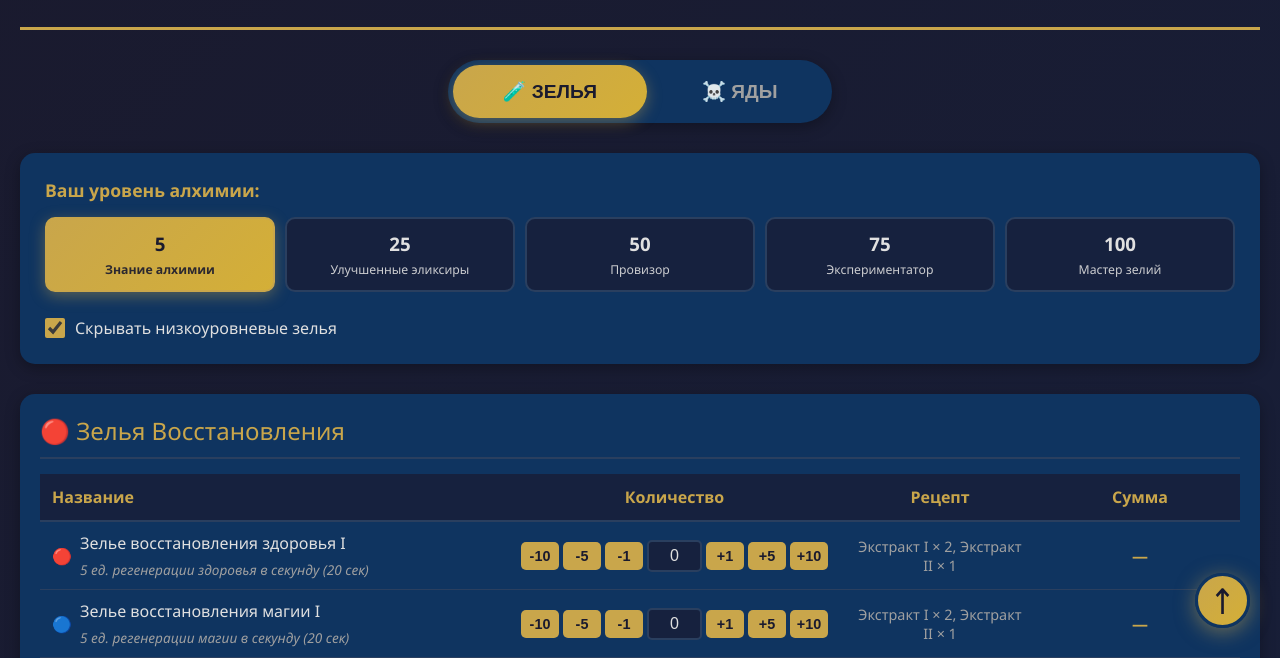
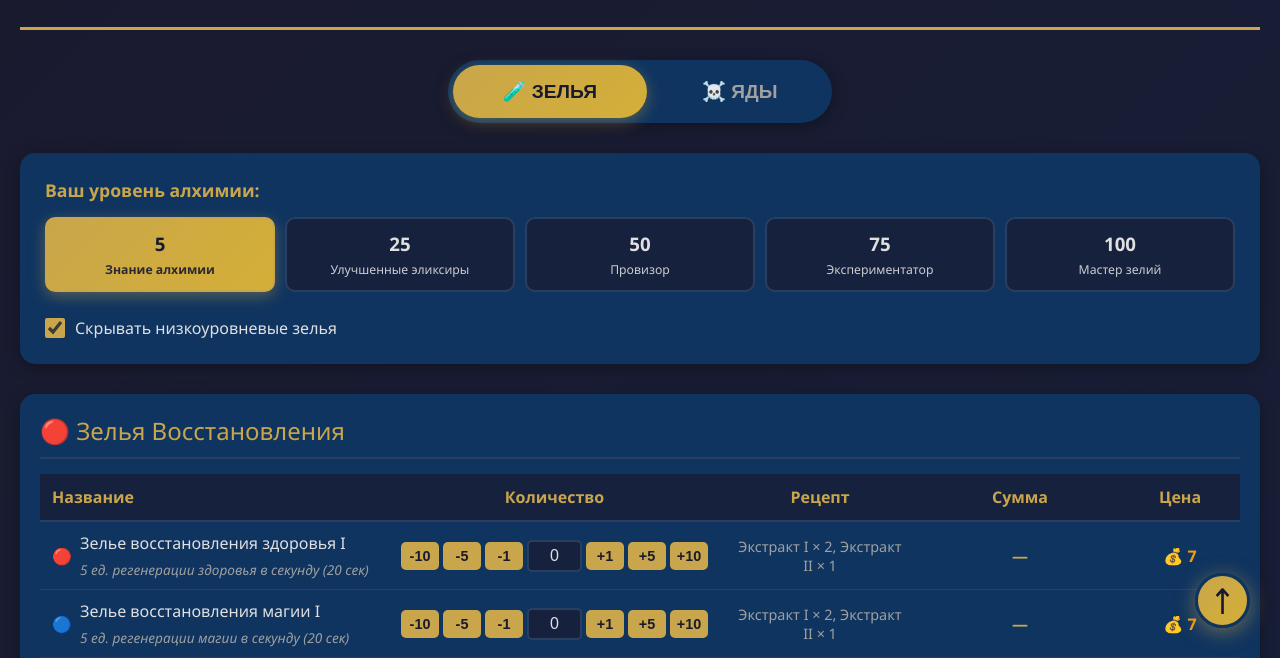
Before and after one commit to EazzzyMax/alchemyRFAB, a plain HTML site: page index.html in a window 1280 px wide. Shown: the part 142-800 px from the top of the page. Drawn offline with Linux system fonts and the light colour scheme.

Commit message:
счетчик цен на спиче 100

```diff
--- a/index.html
+++ b/index.html
@@ -211,7 +211,8 @@
 
         th:nth-child(2),
         th:nth-child(3),
-        th:nth-child(4) {
+        th:nth-child(4),
+        th:nth-child(5) {
             text-align: center;
         }
 
@@ -225,6 +226,16 @@
 
         th:nth-child(4) {
             width: 200px;
+        }
+
+        th:nth-child(5) {
+            width: 120px;
+        }
+
+        .price-cost {
+            text-align: center;
+            color: #f39c12;
+            font-weight: bold;
         }
 
         tbody tr {
@@ -443,6 +454,23 @@
             transition: all 0.3s ease;
         }
 
+        .summary-total-cost {
+            margin-top: 30px;
+            padding: 20px;
+            background: linear-gradient(135deg, rgba(243, 156, 18, 0.2), rgba(230, 126, 34, 0.2));
+            border-radius: 15px;
+            border: 2px solid #f39c12;
+            text-align: center;
+            font-size: 1.5em;
+            color: #e0e0e0;
+            font-weight: bold;
+        }
+
+        .cost-value {
+            color: #f39c12;
+            font-size: 1.2em;
+        }
+
         .reset-btn {
             display: block;
             margin: 30px auto 0;
@@ -646,6 +674,15 @@
         const quantities = {};
         const checklist = {}; // Tracks completed items in summary
 
+        // Extract prices (bag of 50)
+        const extractPrices = {
+            1: 93,   // Bag of 50 Extract I = 93 gold
+            2: 186,  // Bag of 50 Extract II = 186 gold
+            3: 278,  // Bag of 50 Extract III = 278 gold
+            4: 464,  // Bag of 50 Extract IV = 464 gold
+            5: 928   // Bag of 50 Extract V = 928 gold
+        };
+
         // Data structure for potions
         const potionsData = {
             recovery: {
@@ -848,6 +885,7 @@
                                 <th>Количество</th>
                                 <th>Рецепт</th>
                                 <th>Сумма</th>
+                                <th>Цена</th>
                             </tr>
                         </thead>
                         <tbody>
@@ -858,6 +896,8 @@
                 const qty = quantities[id] || 0;
                 const recipeText = getRecipeText(item.recipe);
                 const totalText = getTotalText(item.recipe, qty);
+                const cost = calculatePotionCost(item.recipe); // Cost for ONE potion
+                const costText = cost > 0 ? `💰 ${cost}` : '—';
 
                 // Add group class for background highlighting
                 const groupClass = item.group !== undefined ? `group-${item.group}` : '';
@@ -887,6 +927,7 @@
                         </td>
                         <td class="recipe-cost">${recipeText}</td>
                         <td class="total-cost">${totalText}</td>
+                        <td class="price-cost">${costText}</td>
                     </tr>
                 `;
             });
@@ -1079,6 +1120,57 @@
             return totals;
         }
 
+        function calculateExtractCost(extracts) {
+            let totalCost = 0;
+            for (let i = 1; i <= 5; i++) {
+                if (extracts[i] > 0) {
+                    // Round up to nearest bag of 50
+                    const bagsNeeded = Math.ceil(extracts[i] / 50);
+                    totalCost += bagsNeeded * extractPrices[i];
+                }
+            }
+            return totalCost;
+        }
+
+        function calculatePotionCost(recipe, qty) {
+            if (!recipe) return 0;
+
+            // Special recipes have no price calculation
+            if (recipe.special) return 0;
+
+            // Calculate cost for ONE potion (retail price based on extract cost per piece)
+            let cost = 0;
+
+            if (recipe.intermediate) {
+                // Calculate cost from intermediate recipes
+                for (const inter of recipe.intermediate) {
+                    const interRecipe = getIntermediateRecipe(inter);
+                    if (interRecipe) {
+                        for (let i = 1; i <= 5; i++) {
+                            if (interRecipe[i]) {
+                                // Price per extract = bag price / 50
+                                const pricePerExtract = extractPrices[i] / 50;
+                                cost += interRecipe[i] * pricePerExtract;
+                            }
+                        }
+                    }
+                }
+            } else {
+                // Direct extract recipe
+                const recipeKey = currentMode === 'potions' ? 'extract' : 'poison';
+                for (let i = 1; i <= 5; i++) {
+                    const key = recipeKey + i;
+                    if (recipe[key]) {
+                        // Price per extract = bag price / 50
+                        const pricePerExtract = extractPrices[i] / 50;
+                        cost += recipe[key] * pricePerExtract;
+                    }
+                }
+            }
+
+            return Math.round(cost); // Round to whole gold
+        }
+
         function getIntermediateName(code) {
             const names = {
                 // Recovery potions
@@ -1245,6 +1337,16 @@
                 `;
             }
 
+            // Calculate and display total cost
+            const totalCost = calculateExtractCost(totals.extracts);
+            if (totalCost > 0) {
+                html += `
+                    <div class="summary-total-cost">
+                        💰 Общая стоимость экстрактов: <span class="cost-value">${totalCost} золота</span>
+                    </div>
+                `;
+            }
+
             summaryContent.innerHTML = html;
         }
 
```
